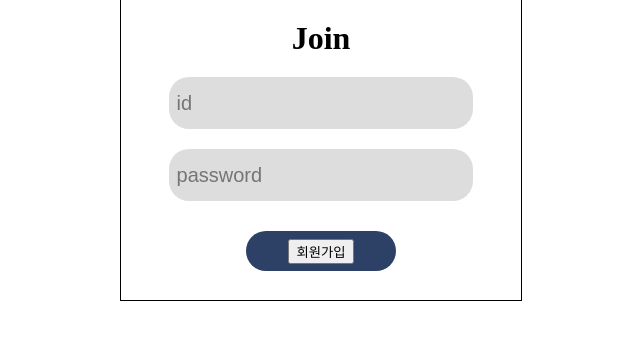
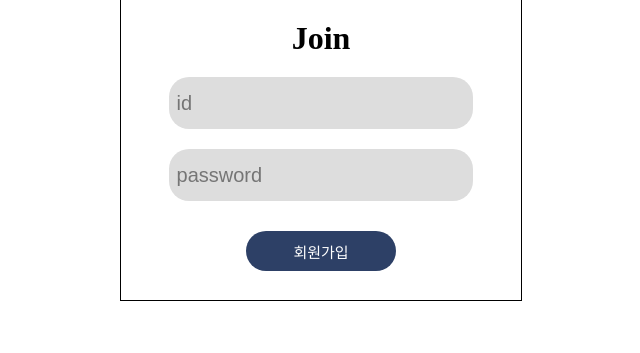
Before and after one commit to wlsooo/mithon_project, a PHP site: page /login_join.html in a window 1280 px wide. Shown: the part 201-554 px from the top of the page, without its empty margins (319-959 px from the left). Run offline with PHP 8.4, Linux system fonts and the light colour scheme.

Commit message:
button 속성 수정

```diff
--- a/css/login_join.css
+++ b/css/login_join.css
@@ -41,3 +41,11 @@ input {
 .show-join {
     visibility: visible;
 }
+button {
+    width: 100px;
+    height: 30px;
+    background-color: transparent;
+    border: 0;
+    color: #fff;
+    font-size: 15px;
+}
```
Also changed, not shown: css/login.css (+8 -0 lines).
